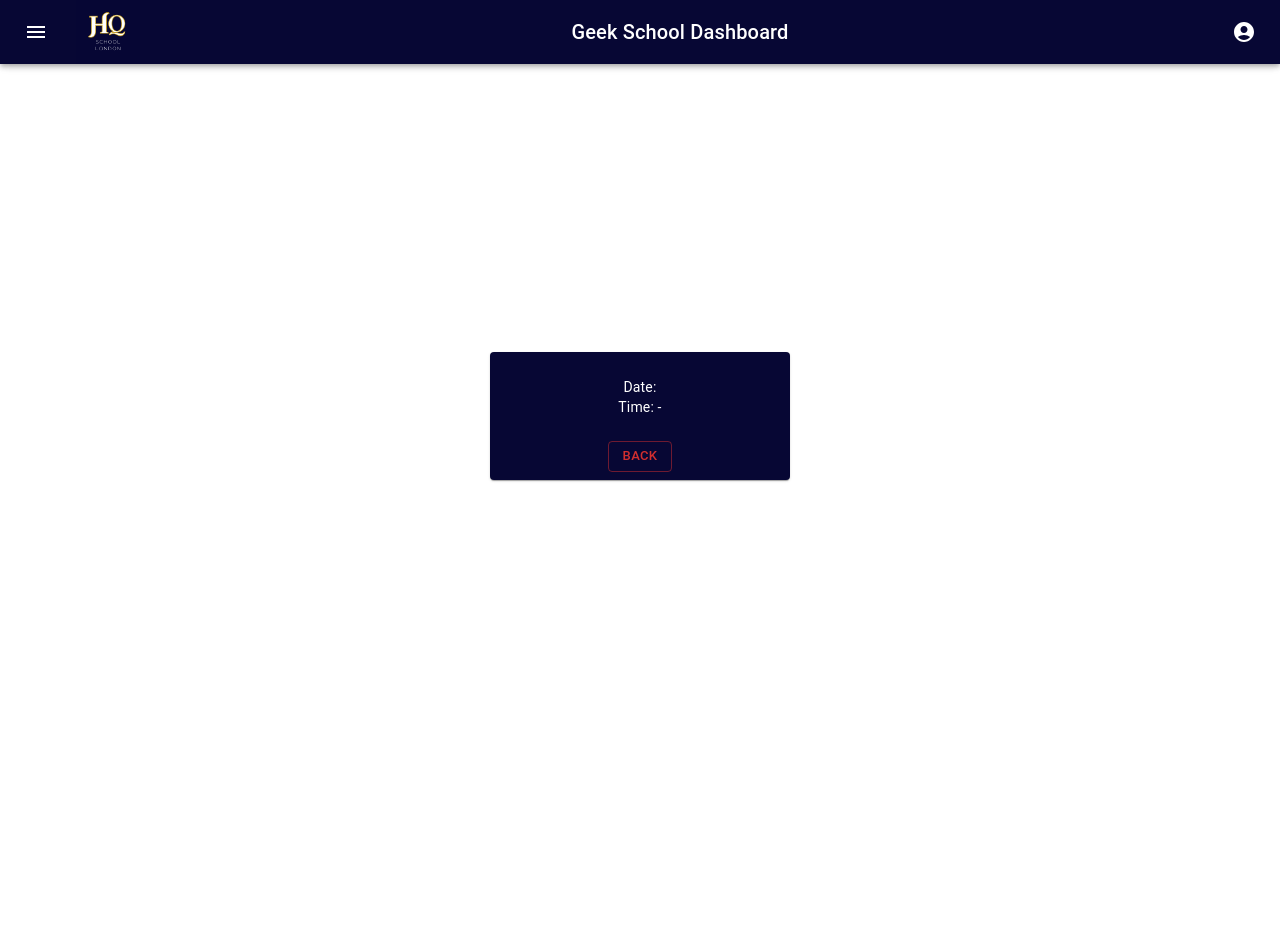
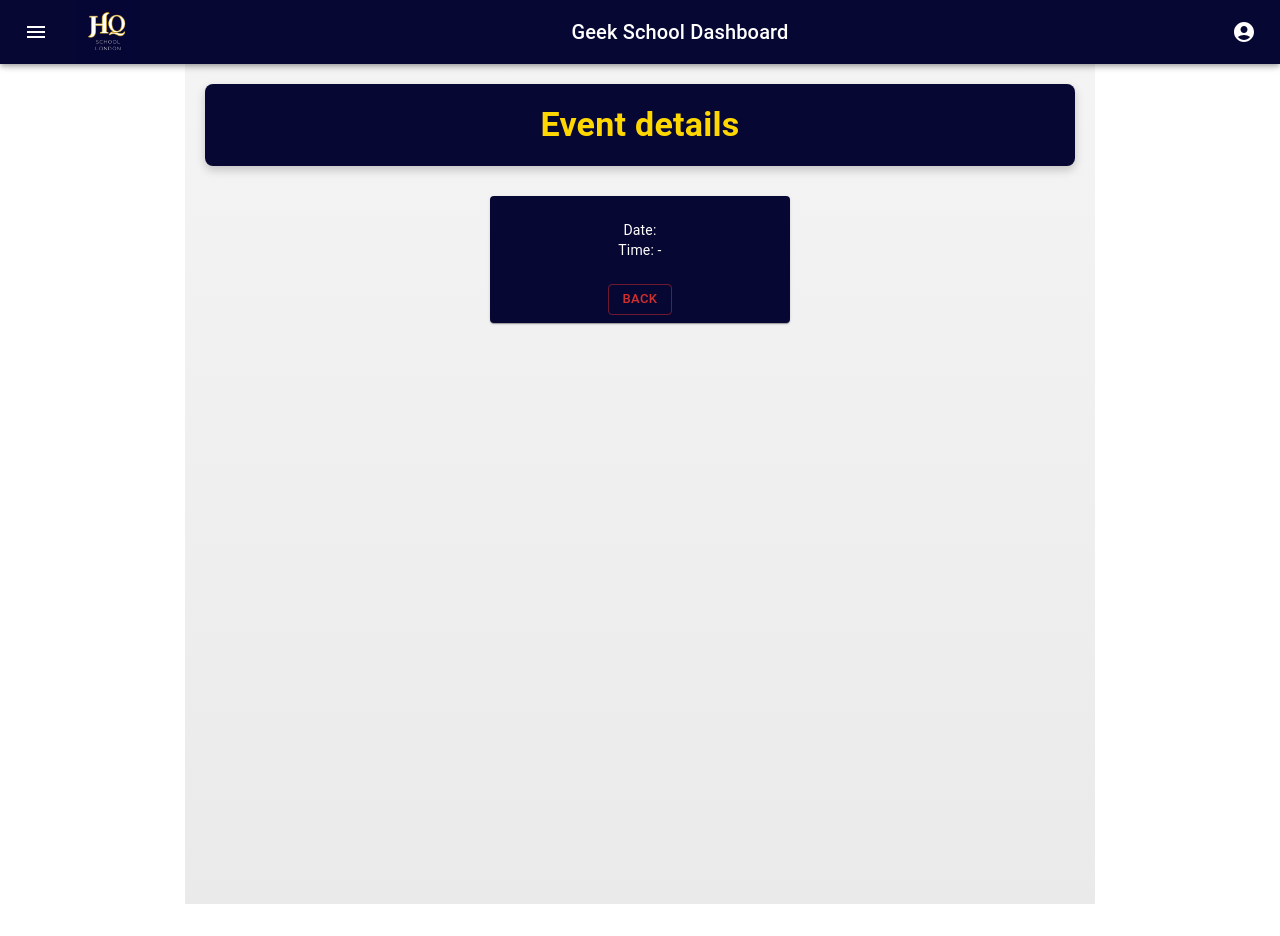
Before and after one commit to Bracej97/final-project-frontend2, a React (Vite) app: page /events/get/1 in a window 1280 px wide. Before the commit the page ends 800 px from the top, so only its background shows below. Built offline with nearby package versions, Linux system fonts and the light colour scheme; no server answers.

Commit message:
All formatting completed for consistency

```diff
--- a/src/pages/AddEvent.jsx
+++ b/src/pages/AddEvent.jsx
@@ -108,7 +108,7 @@ function AddEvent() {
                     gap: '10px',
                 }}>
 
-                    <Button size='small' variant='contained' onClick={onClickAdd} style={{width: '48%'}}>
+                    <Button size='small' variant='contained' onClick={onClickAdd} style={{width: '48%'}} sx={{backgroundColor:"#070734"}}>
                         Add event
                     </Button>
                     <Link to="/events">
--- a/src/pages/EditEvent.jsx
+++ b/src/pages/EditEvent.jsx
@@ -80,7 +80,7 @@ function EditEvent() {
                         src={Banner}
                     />
                     <Typography variant='h5' component='div' sx={{color: '#111111'}}>
-                        Add event
+                        Edit event
                     </Typography>
                     <Input
                         required
@@ -131,8 +131,8 @@ function EditEvent() {
                     gap: '10px',
                 }}>
 
-                    <Button size='small' variant='contained' onClick={onClickUpdate} style={{width: '48%'}}>
-                        Add event
+                    <Button size='small' variant='contained' onClick={onClickUpdate} style={{width: '48%'}} sx={{backgroundColor:"#070734"}}>
+                        Update event
                     </Button>
                     <Link to="/events">
                         <Button size='small' variant='outlined' color='error' style={{width: '48%'}}>
--- a/src/pages/EventDetails.jsx
+++ b/src/pages/EventDetails.jsx
@@ -1,6 +1,6 @@
 import React from "react"
 import { useParams, Link } from "react-router-dom"
-import { Card, CardContent, Button, CardActions, Typography } from "@mui/material"
+import { Card, CardContent, Button, CardActions, Typography, Box } from "@mui/material"
 import { useState, useEffect } from "react";
 import api from "../api/axios";
 
@@ -20,6 +20,41 @@ function EventDetails() {
     console.log(event);
 
     return(
+        <Box
+            sx={{
+                background: "linear-gradient(to bottom, #f4f4f4, #eaeaea)", // Light gradient background
+                minHeight: "100vh", // Full page height
+                padding: "20px",
+                width: "68vw"
+            }}
+        >
+            {/* Header Section */}
+            <Box
+                sx={{
+                    textAlign: "center",
+                    marginBottom: "30px",
+                    padding: "20px",
+                    background: "#070734", // Navy background
+                    color: "#FFD700", // Gold text
+                    borderRadius: "8px",
+                    boxShadow: "0 4px 10px rgba(0, 0, 0, 0.2)",
+                }}
+            >
+                <Typography variant="h4" sx={{ fontWeight: "bold" }}>
+                    Event details
+                </Typography>
+            </Box>
+
+            {/* Events Section */}
+
+            <Box
+                sx={{
+                    display: "flex",
+                    justifyContent: "center",
+                    alignItems: "center",
+                    width: "100%",
+                }}
+            >
                 <Card sx={{ maxWidth: 345, minWidth: 300, backgroundColor: '#070734'}} key={event.id}>
                     <CardContent>
                         <Typography gutterBottom variant="h5" component="div" sx={{ color: '#ffffff' }}>
@@ -43,6 +78,9 @@ function EventDetails() {
                         </Link>
                     </CardActions>
                 </Card>
+            </Box>
+        </Box>
+
     )
 }
 
--- a/src/pages/events.jsx
+++ b/src/pages/events.jsx
@@ -79,7 +79,7 @@ function Events() {
                     </Grid2>
                 )}
             </Box>
-            <Button size="large" variant="contained" sx={{marginTop:"20px"}}><Link to={`./add`} style={{ color: '#222222' }}>Add event</Link></Button>
+            <Button size="large" variant="contained" sx={{marginTop:"20px", backgroundColor:"#070734"}}><Link to={`./add`} style={{ color: '#ffffff' }}>Add event</Link></Button>
         </Box>
 
     )
--- a/src/pages/faq.jsx
+++ b/src/pages/faq.jsx
@@ -80,7 +80,6 @@ function FAQS() {
                             <Grid2 item xs={3} key={index}>
                                 <Accordion
                                     sx={{
-                                        border: "1px solid #FFD700", // Gold border
                                         borderRadius: "8px",
                                         boxShadow: "0 4px 10px rgba(0, 0, 0, 0.1)",
                                         width: {xs:"250px", md:"28vw"},
@@ -99,10 +98,13 @@ function FAQS() {
                                         id={`panel${index}-header`}
                                         sx={{
                                             backgroundColor: "#070734", // Navy background
-                                            color: "#FFD700", // Gold text
+                                            color: "#ffffff", // Gold text
+                                            display: "flex",
+                                            justifyContent: "center",  // Center content horizontally
+                                            textAlign: "center",       // Center text inside
                                         }}
                                     >
-                                        <Typography variant="h6" sx={{ fontWeight: "bold" }}>
+                                        <Typography variant="h6" sx={{ fontWeight: "bold", width:"100%", textAlign:"center" }}>
                                             {faq.question}
                                         </Typography>
                                     </AccordionSummary>
```
Lines whose indentation alone changed are shown as unchanged.
